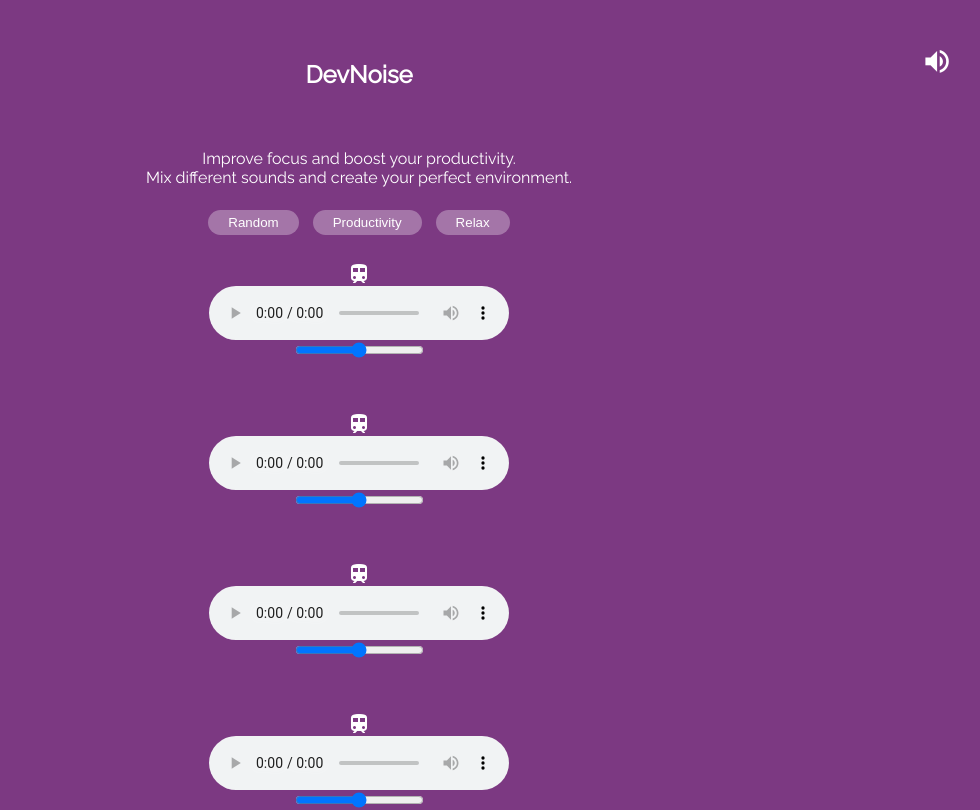
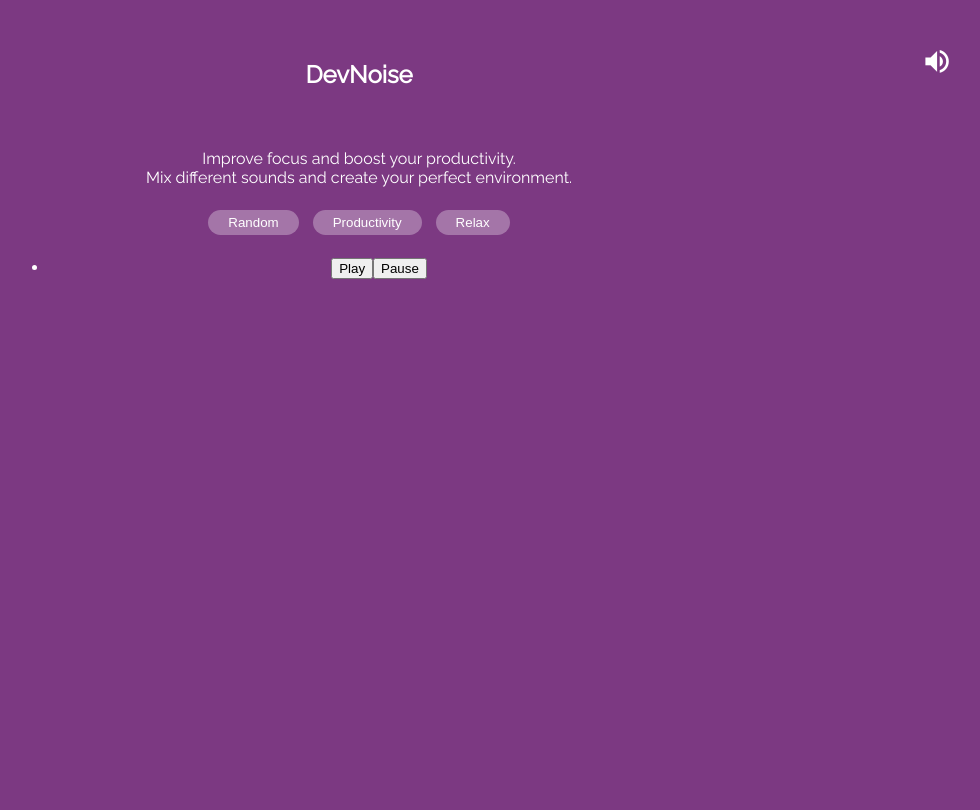
Before and after one commit to kwoosh/dev-noise, a Vue app: page / in a window 1280 px wide. Shown: the top 810 px of the page, without its empty margins (281-1261 px from the left). Built offline with nearby package versions, Linux system fonts and the light colour scheme.

Commit message:
other shit

```diff
--- a/src/components/Sounds.vue
+++ b/src/components/Sounds.vue
@@ -1,59 +1,45 @@
-<template lang="pug">
-  div(  )
-    noise(
-      v-for="(item, i) in items"
-      :key="i"
-      :file="item.src"
-      :icon="item.icon"
-      :working="item.isNoise" )
+<template>
+  <ul>
+     <li v-for="(item, i) in music" :key="i" >
+       <!-- {{ item.data.metadata.track }} - {{ item.data.metadata.title }}   -->
+      <audio ref="audio" :src="'file:// '+ item.data.file"></audio>
+      <button @click="playFile(item.filePath, i)">Play</button>
+      <button @click="stopFile(item.filePath, i)">Pause</button>
+    </li>
+  </ul>
 </template>
 <script>
 import Noise from './Noise'
 
 export default {
   name: 'sounds',
-    components: { Noise },
-
+  methods: {
+    playFile(file, index) {
+      const music = this.$refs.audio[index];
+      if (music.paused) {
+        music.play();
+        console.log("play")
+      } else {
+        music.pause();
+        console.log(music.currentTime);
+      }
+    },
+    stopFile(file, index) {
+      const music = this.$refs.audio[index];
+      music.pause();
+      music.currentTime = 0;
+    }
+  },
   data() {
     return {
-        items: [
+      music: [
         {
-            isNoise: false,
-            title: 'rain',
-            src: '../assets/sounds/rain.mp3',
-            icon: 'train'
-          },
-          {
-            isNoise: false,
+          filePath: './assets/sounds/fireplace.mp3',
+          data: {
             title: 'fireplace',
-            src: '../assets/sounds/fireplace.mp3',
-            icon: 'train'
-          },
-          {
-            isNoise: false,
-            title: 'forest',
-            src: '../assets/sounds/forest.mp3',
-            icon: 'train'
-          },
-          {
-            isNoise: false,
-            title: 'thunder',
-            src: '../assets/sounds/thunder.mp3',
-            icon: 'train'
-          },
-          {
-            isNoise: false,
-            title: 'summer-night',
-            src: '../assets/sounds/summer-night.mp3',
-            icon: 'train'
-          },
-          {
-            isNoise: false,
-            title: 'whater-stream',
-            src: '../assets/sounds/whater-stream.mp3',
-            icon: 'train'
-          },
-
+            file: './assets/sounds/fireplace.mp3'
+          }
+        }
       ]
     }
   }
```
Lines whose indentation alone changed are shown as unchanged.
